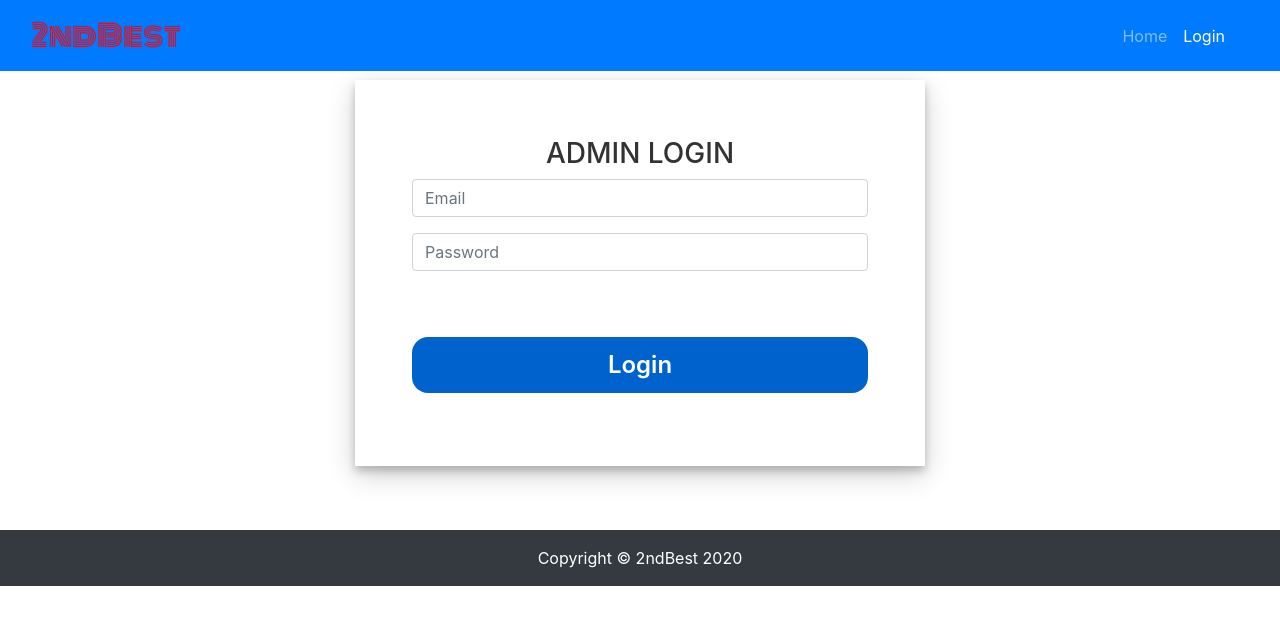
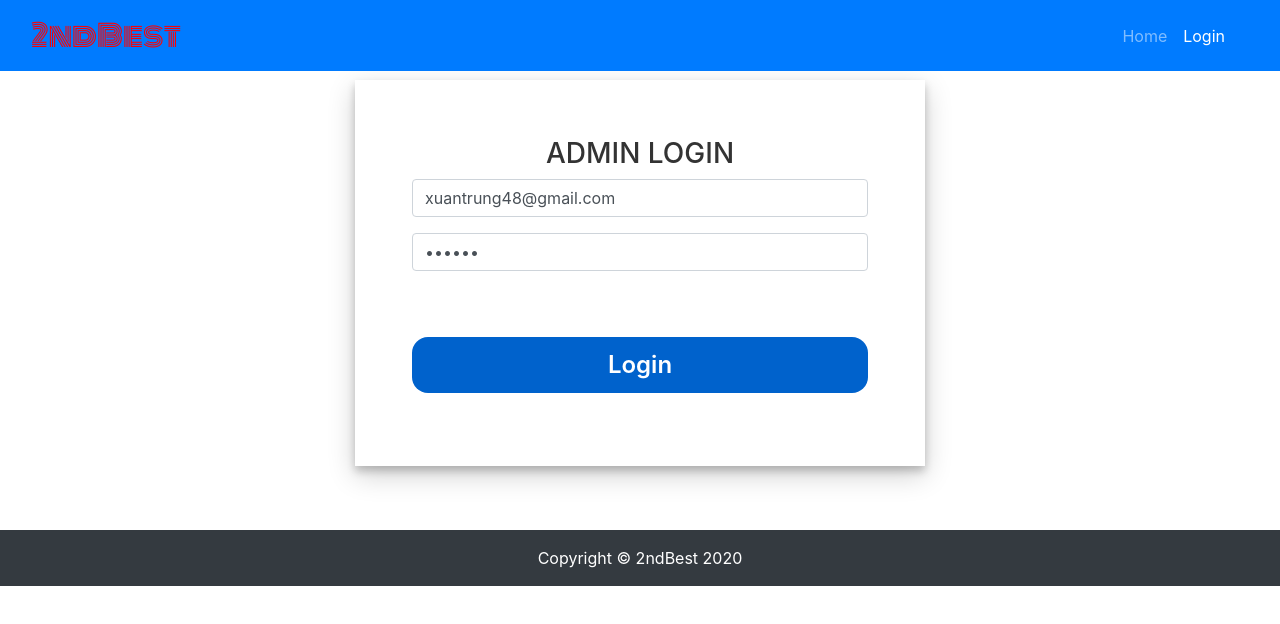
Before and after one commit to xuantrung48/xuantrung48.github.io, a plain HTML site: page projects/module1_shop_dien_thoai/login.html in a window 1280 px wide. Drawn offline with nearby package versions, Linux system fonts and the light colour scheme; some packages are replaced by stand-ins of ours; a script that the page names is missing.

Commit message:
update profile

```diff
--- a/projects/module1_shop_dien_thoai/login.html
+++ b/projects/module1_shop_dien_thoai/login.html
@@ -89,6 +89,8 @@
 		<script>
 			$(function(){
 				checkCart();
+				$('#email').val('xuantrung48@gmail.com');
+				$('#password').val('123456');
 			});
 		</script>
 	</body>
```
Also changed, not shown: index.html (+1 -0 lines), favicon.ico (deleted).
